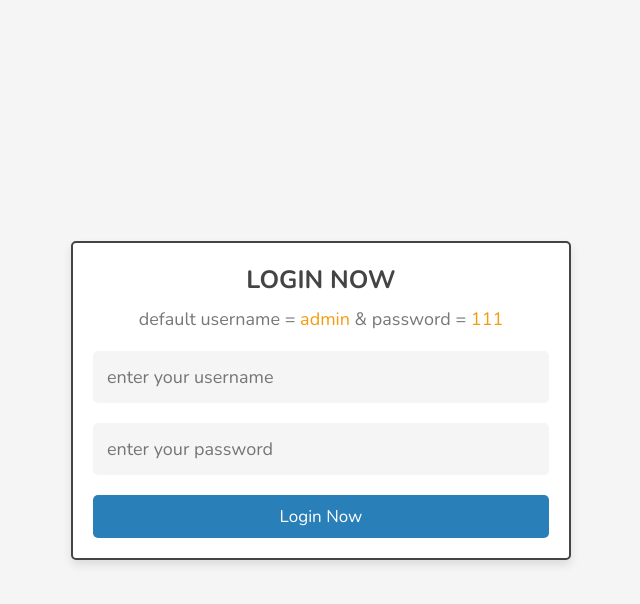
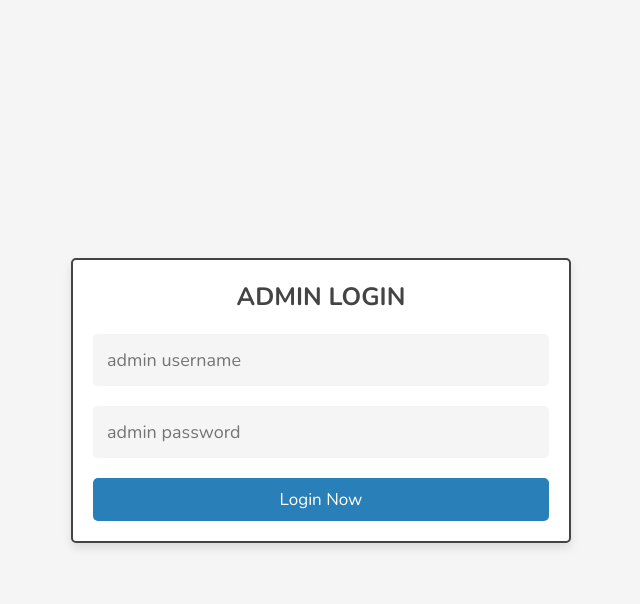
Before and after one commit to Karanb2707/Book-Website-Admin-and-User-Side, a PHP site: page /admin/admin_login.php in a window 1280 px wide. Shown: the top 604 px of the page, without its empty margins (319-959 px from the left). Run offline with PHP 8.4, Linux system fonts and the light colour scheme; some libraries are stand-ins or nearby versions.

Commit message:
Admin Login Changes

```diff
--- a/admin/admin_login.php
+++ b/admin/admin_login.php
@@ -57,10 +57,9 @@ if(isset($_POST['submit'])){
 <section class="form-container">
 
    <form action="" method="post">
-      <h3>login now</h3>
-      <p>default username = <span>admin</span> & password = <span>111</span></p>
-      <input type="text" name="name" required placeholder="enter your username" maxlength="20"  class="box" oninput="this.value = this.value.replace(/\s/g, '')">
-      <input type="password" name="pass" required placeholder="enter your password" maxlength="20"  class="box" oninput="this.value = this.value.replace(/\s/g, '')">
+      <h3>Admin Login</h3>
+      <input type="text" name="name" required placeholder="admin username" maxlength="20"  class="box" oninput="this.value = this.value.replace(/\s/g, '')">
+      <input type="password" name="pass" required placeholder="admin password" maxlength="20"  class="box" oninput="this.value = this.value.replace(/\s/g, '')">
       <input type="submit" value="login now" class="btn" name="submit">
    </form>
 
--- a/components/connect.php
+++ b/components/connect.php
@@ -1,6 +1,6 @@
 <?php
 
-$db_name = 'mysql:host=localhost;dbname=shop_db';
+$db_name = 'mysql:host=localhost;dbname=shop_db2';
 $user_name = 'root';
 $user_password = '';
 
```
